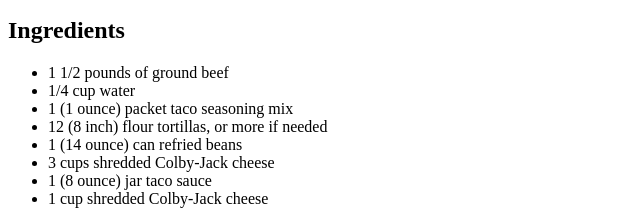
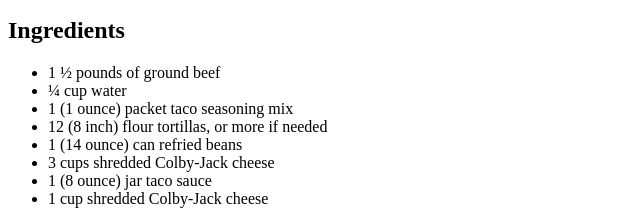
Before and after one commit to andrtpc/odin-recipes, a plain HTML site: page recipes/lasagna.html in a window 1280 px wide. Shown: the part 990-1214 px from the top of the page, 0-640 px from the left. Drawn offline with Linux system fonts and the light colour scheme.

Commit message:
Add frection symbol in lasagna.html

```diff
--- a/recipes/lasagna.html
+++ b/recipes/lasagna.html
@@ -15,8 +15,8 @@
 
         <h2>Ingredients</h2>
         <ul>
-            <li>1 1/2 pounds of ground beef</li>
-            <li>1/4 cup water</li>
+            <li>1 &frac12 pounds of ground beef</li>
+            <li>&frac14 cup water</li>
             <li>1 (1 ounce) packet taco seasoning mix</li>
             <li>12 (8 inch) flour tortillas, or more if needed</li>
             <li>1 (14 ounce) can refried beans</li>
```
